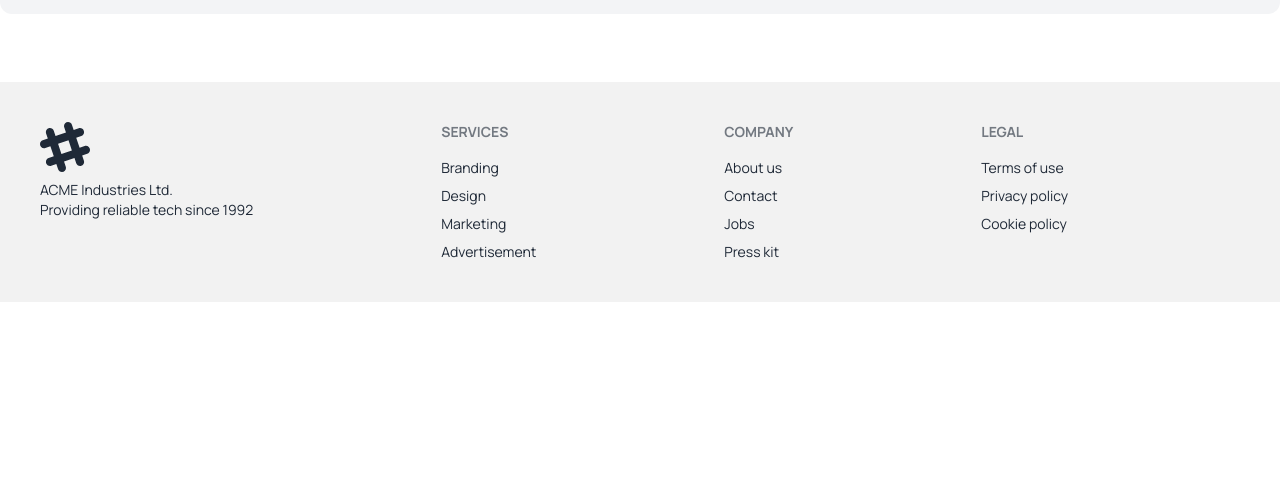
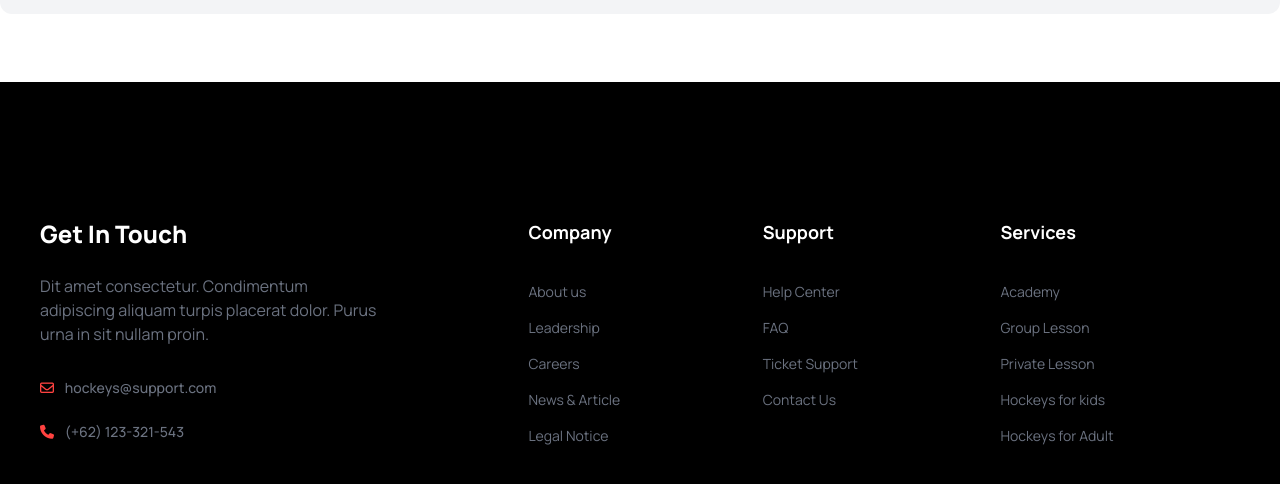
Before and after one commit to arrasel13/hockeys, a plain HTML site: page index.html in a window 1280 px wide. Shown: the part 5555-6039 px from the top of the page. Before the commit the page ends 5857 px from the top, so only its background shows below. Drawn offline with nearby package versions, Linux system fonts and the light colour scheme.

Commit message:
Fixed Footer

```diff
--- a/index.html
+++ b/index.html
@@ -658,41 +658,51 @@
         </section>
     </main>
 
-    <footer class="bg-base-200 p-10">
-        <div class="footer container mx-auto">
-            <aside>
-                <svg width="50" height="50" viewBox="0 0 24 24" xmlns="http://www.w3.org/2000/svg" fill-rule="evenodd"
-                    clip-rule="evenodd" class="fill-current">
-                    <path
-                        d="M22.672 15.226l-2.432.811.841 2.515c.33 1.019-.209 2.127-1.23 2.456-1.15.325-2.148-.321-2.463-1.226l-.84-2.518-5.013 1.677.84 2.517c.391 1.203-.434 2.542-1.831 2.542-.88 0-1.601-.564-1.86-1.314l-.842-2.516-2.431.809c-1.135.328-2.145-.317-2.463-1.229-.329-1.018.211-2.127 1.231-2.456l2.432-.809-1.621-4.823-2.432.808c-1.355.384-2.558-.59-2.558-1.839 0-.817.509-1.582 1.327-1.846l2.433-.809-.842-2.515c-.33-1.02.211-2.129 1.232-2.458 1.02-.329 2.13.209 2.461 1.229l.842 2.515 5.011-1.677-.839-2.517c-.403-1.238.484-2.553 1.843-2.553.819 0 1.585.509 1.85 1.326l.841 2.517 2.431-.81c1.02-.33 2.131.211 2.461 1.229.332 1.018-.21 2.126-1.23 2.456l-2.433.809 1.622 4.823 2.433-.809c1.242-.401 2.557.484 2.557 1.838 0 .819-.51 1.583-1.328 1.847m-8.992-6.428l-5.01 1.675 1.619 4.828 5.011-1.674-1.62-4.829z">
-                    </path>
-                </svg>
-                <p>
-                    ACME Industries Ltd.
-                    <br />
-                    Providing reliable tech since 1992
+    <footer class="bg-black p-10">
+        <div class="footer container mx-auto py-24">
+            <aside class="max-w-[346px]">
+                <h2 class="text-2xl font-extrabold mb-4 text-white">Get In Touch</h2>
+                <p class="text-base text-gray-500 mb-6">
+                    Dit amet consectetur. Condimentum adipiscing aliquam turpis placerat dolor. Purus urna in sit nullam proin.
+                </p>
+                <p class="text-gray-500 font-medium mb-4">
+                    <i class="text-coral-red fa-regular fa-envelope"></i>
+                    <span class="ml-2">hockeys@support.com</span>
+                </p>
+                <p class="text-gray-500 font-medium">
+                    <i class="text-coral-red fa-solid fa-phone"></i>
+                    <span class="ml-2">(+62) 123-321-543</span>
                 </p>
             </aside>
-            <nav>
-                <h6 class="footer-title">Services</h6>
-                <a class="link link-hover">Branding</a>
-                <a class="link link-hover">Design</a>
-                <a class="link link-hover">Marketing</a>
-                <a class="link link-hover">Advertisement</a>
-            </nav>
-            <nav>
-                <h6 class="footer-title">Company</h6>
-                <a class="link link-hover">About us</a>
-                <a class="link link-hover">Contact</a>
-                <a class="link link-hover">Jobs</a>
-                <a class="link link-hover">Press kit</a>
-            </nav>
-            <nav>
-                <h6 class="footer-title">Legal</h6>
-                <a class="link link-hover">Terms of use</a>
-                <a class="link link-hover">Privacy policy</a>
-                <a class="link link-hover">Cookie policy</a>
-            </nav>
+            <div>
+                <h6 class="text-lg text-white font-bold mb-7">Company</h6>
+                <div class="flex flex-col space-y-4">
+                    <a class="link link-hover text-gray-500">About us</a>
+                    <a class="link link-hover text-gray-500">Leadership</a>
+                    <a class="link link-hover text-gray-500">Careers</a>
+                    <a class="link link-hover text-gray-500">News & Article</a>
+                    <a class="link link-hover text-gray-500">Legal Notice</a>
+                </div>
+            </div>
+            <div>
+                <h6 class="text-lg text-white font-bold mb-7">Support</h6>
+                <div class="flex flex-col space-y-4">
+                    <a class="link link-hover text-gray-500">Help Center</a>
+                    <a class="link link-hover text-gray-500">FAQ</a>
+                    <a class="link link-hover text-gray-500">Ticket Support</a>
+                    <a class="link link-hover text-gray-500">Contact Us</a>
+                </div>
+            </div>
+            <div>
+                <h6 class="text-lg text-white font-bold mb-7">Services</h6>
+                <div class="flex flex-col space-y-4">
+                    <a class="link link-hover text-gray-500">Academy</a>
+                    <a class="link link-hover text-gray-500">Group Lesson</a>
+                    <a class="link link-hover text-gray-500">Private Lesson</a>
+                    <a class="link link-hover text-gray-500">Hockeys for kids</a>
+                    <a class="link link-hover text-gray-500">Hockeys for Adult</a>
+                </div>
+            </div>
         </div>
     </footer>
 </body>
```
Also changed, not shown: 1 other file.
